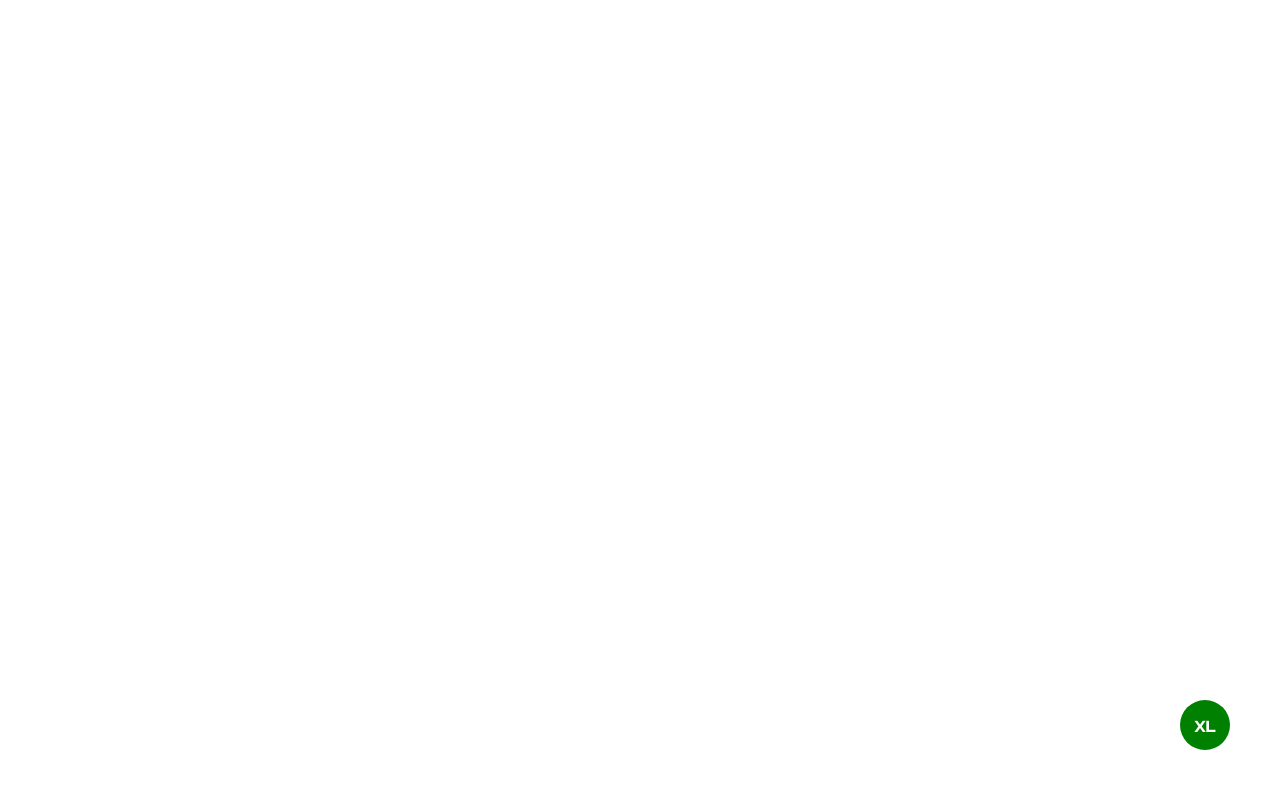
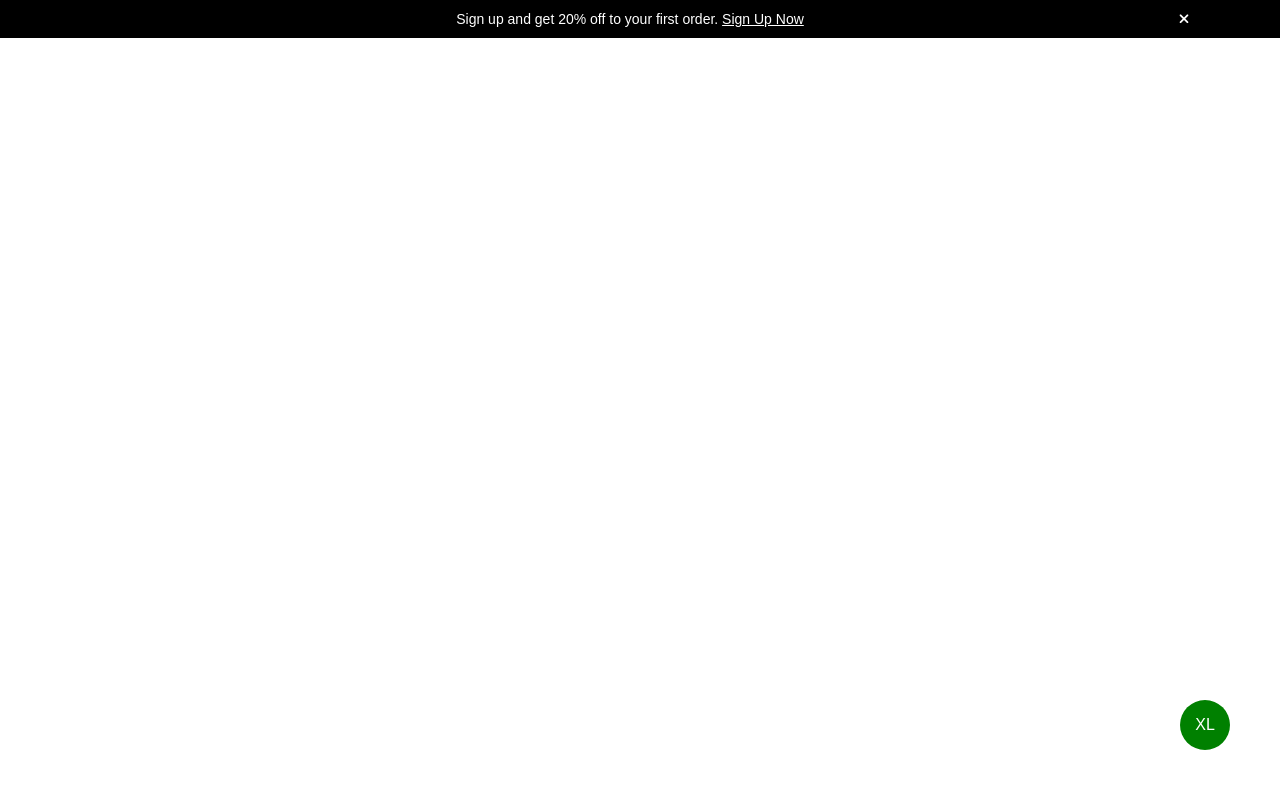
Before and after one commit to kerimovok/shop-co, a plain HTML site: page index.html in a window 1280 px wide. Drawn offline with nearby package versions, Linux system fonts and the light colour scheme; files whose address does not match are found by name; a web font is replaced by a local one.

Commit message:
Added: Remainder

```diff
--- a/assets/js/main.js
+++ b/assets/js/main.js
@@ -9,4 +9,9 @@ $(document).ready(function () {
             $("#scroll-up").css("opacity", "0");
         }
     });
+
+    // REMAINDER
+    $("#close-remainder").on("click", function () {
+        $(".remainder").addClass("fadeOut");
+    });
 });
--- /dev/null
+++ b/assets/scss/layout/__remainder.scss
@@ -0,0 +1,34 @@
+.remainder {
+    height: 38px;
+    background: black;
+    color: white;
+    font-size: 14px;
+    line-height: 20px;
+    padding-block: 9px;
+    text-align: center;
+    overflow: hidden;
+    @include transition();
+
+    .container {
+        p {
+            display: inline-block;
+            text-align: center;
+            a {
+                font-weight: 500;
+                text-decoration: underline;
+            }
+        }
+
+        i {
+            @extend %flex-row-center;
+            float: right;
+            cursor: pointer;
+            @include size(20px);
+        }
+    }
+
+    &.fadeOut {
+        height: 0;
+        padding-block: 0;
+    }
+}
--- a/assets/scss/main.scss
+++ b/assets/scss/main.scss
@@ -20,6 +20,7 @@
 @import "./components/burger";
 @import "./components/scrollup";
 // LAYOUT
+@import "./layout/_remainder";
 @import "./layout/header";
 @import "./layout/footer";
 // PAGES
--- a/index.html
+++ b/index.html
@@ -28,6 +28,15 @@
         <a href="#" id="scroll-up">
             <i class="fa fa-angle-up" aria-hidden="true"></i>
         </a>
+        <div class="remainder">
+            <div class="container">
+                <p>
+                    Sign up and get 20% off to your first order.
+                    <a href="">Sign Up Now</a>
+                </p>
+                <i id="close-remainder" class="fa fa-close"></i>
+            </div>
+        </div>
         <header></header>
         <main></main>
         <footer></footer>
```
Also changed, not shown: assets/css/main.css, 1 other file.
